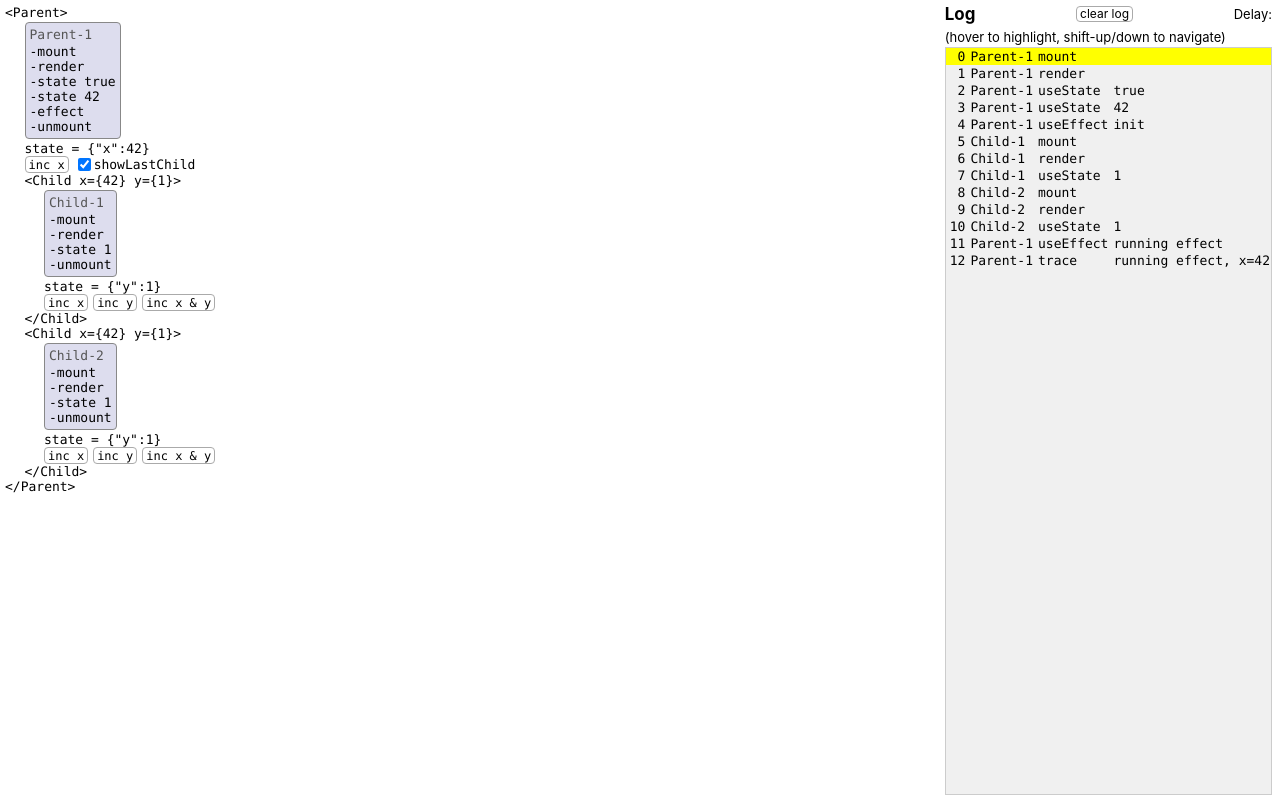
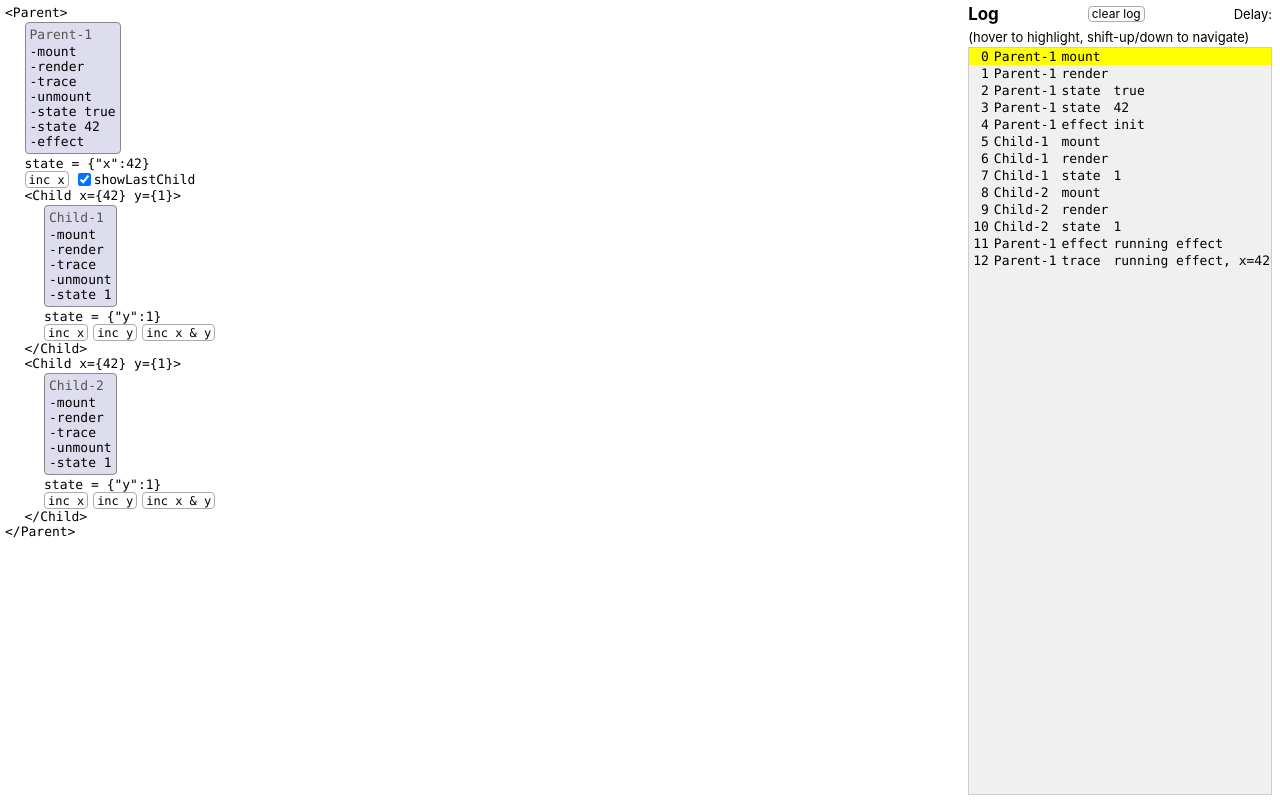
Before and after one commit to Oblosys/react-hook-tracer, a React (Create React App) app: page / in a window 1280 px wide. Built offline with nearby package versions, Linux system fonts and the light colour scheme.

Commit message:
Keep track of trace origin

```diff
--- a/packages/react-hook-tracer/src/Tracer.ts
+++ b/packages/react-hook-tracer/src/Tracer.ts
@@ -1,8 +1,9 @@
-// TODO: Use different name
+import { HookInfo } from './types'
+
 export interface LogEntry {
   label: string
-  stage: string
-  message: string // TODO: Make optional
+  origin: HookInfo
+  message?: string
 }
 
 type TraceObserver = { setLogEntries: (entries: LogEntry[]) => void }
@@ -38,8 +39,16 @@ export class Tracer {
     this.notifyListeners()
   }
 
-  trace(label: string, stage: string, message = ''): void {
-    const logEntry = { label, stage, message }
+  trace(label: string, origin: HookInfo, message?: string): void {
+    const logEntry = { label, origin, message }
+
+    const consoleLogArgs = [
+      'Trace:',
+      logEntry.label,
+      logEntry.origin.hookType,
+      ...(logEntry.message !== undefined ? [logEntry.message] : []),
+    ]
+    console.log(...consoleLogArgs)
 
     this.logEntries = [...this.logEntries, logEntry]
     this.notifyListeners()
--- a/packages/react-hook-tracer/src/components/LogEntries.tsx
+++ b/packages/react-hook-tracer/src/components/LogEntries.tsx
@@ -48,7 +48,7 @@ interface LogEntryProps {
 const LogEntry = memo(
   ({
     index,
-    entry: { label, stage, message },
+    entry: { label, origin, message },
     isHighlighted,
     setHighlightedIndex,
   }: LogEntryProps) => (
@@ -59,8 +59,8 @@ const LogEntry = memo(
     >
       <td className="index">{index}</td>
       <td className="label">{label}</td>
-      <td className="stage">{stage}</td>
-      <td className="message">{message}</td>
+      <td className="origin">{origin.hookType}</td>
+      <td className="message">{message ?? ''}</td>
     </tr>
   ),
 )
--- a/packages/react-hook-tracer/src/hookTracer.ts
+++ b/packages/react-hook-tracer/src/hookTracer.ts
@@ -3,7 +3,6 @@ import React, { Dispatch, SetStateAction, useCallback, useRef } from 'react'
 import { tracer } from './Tracer'
 import * as internal from './componentRegistry'
 import { HookPanel } from './components/HookPanel'
-import { HookInfo, HookType } from './types'
 
 interface UseTracer {
   label: string
@@ -14,13 +13,18 @@ export const useTracer = (): UseTracer => {
   const componentInfo = internal.registerCurrentComponent()
   const label = componentInfo.label
 
-  const trace = useCallback((message: string) => tracer.trace(label, 'trace', message), [label])
+  const traceOriginMount = internal.registerHook('mount')
+  const traceOriginRender = internal.registerHook('render')
+  const traceOriginTrace = internal.registerHook('trace') // TODO: is 'trace' overkill in the hookpanel?
+  const traceOriginUnmount = internal.registerHook('unmount')
+
+  // TODO: Is origin enough? Or do we want to control the string? (e.g. 'useState'/'setState' for 'state')
 
   const isInitialized = useRef(false)
 
   if (!isInitialized.current) {
     isInitialized.current = true
-    tracer.trace(label, 'mount')
+    tracer.trace(label, traceOriginMount)
   }
 
   // const pendingProps = internal.getCurrentOwner()?.pendingProps ?? {}
@@ -30,23 +34,22 @@ export const useTracer = (): UseTracer => {
   //   .filter((prop) => pendingProps[prop] !== memoizedProps[prop])
   // const memoizedState = internal.getCurrentOwner()?.memoizedState ?? {}
   // tracer.trace(label, 'render', JSON.stringify(updatedProps))
-  tracer.trace(label, 'render')
+  tracer.trace(label, traceOriginRender)
 
   // Effect with empty dependencies to track component unmount
   React.useEffect(
     () => () => {
-      tracer.trace(label, 'unmounted')
+      tracer.trace(label, traceOriginUnmount)
     },
-    [label], // TODO: Maybe just ignore? Doesn't change anyway.
+    [label, traceOriginUnmount], // TODO: Maybe just ignore? Don't change anyway.
   )
 
-  const mkHookInfo = (hookType: HookType): HookInfo => ({ hookType, info: '' })
-  const getHookStages = () => [
-    mkHookInfo('mount'),
-    mkHookInfo('render'),
-    ...componentInfo.registeredHooks,
-    mkHookInfo('unmount'),
-  ]
+  const trace = useCallback(
+    (message: string) => tracer.trace(label, traceOriginTrace, message),
+    [label, traceOriginTrace],
+  )
+
+  const getHookStages = () => componentInfo.registeredHooks
   const WrappedHookPanel = () => HookPanel({ label, getHookStages })
 
   return { label, trace, HookPanel: WrappedHookPanel }
@@ -72,7 +75,7 @@ const useStateTraced = <S>(initialState: S): [S, Dispatch<SetStateAction<S>>] =>
 
   const isInitialized = useRef(false)
   if (!isInitialized.current) {
-    tracer.trace(label, 'useState', JSON.stringify(initialState))
+    tracer.trace(label, hookInfo, JSON.stringify(initialState))
     hookInfo.info = JSON.stringify(initialState)
     isInitialized.current = true
   }
@@ -83,13 +86,13 @@ const useStateTraced = <S>(initialState: S): [S, Dispatch<SetStateAction<S>>] =>
     if (isUpdateFunction(valueOrUpdateFunction)) {
       setValue((prevState) => {
         const newValue = valueOrUpdateFunction(prevState)
-        tracer.trace(label, 'setState fn', JSON.stringify(newValue))
+        tracer.trace(label, hookInfo, `setState fn ${JSON.stringify(newValue)}`)
         hookInfo.info = JSON.stringify(newValue) // TODO: string may get big
         return newValue
       })
     } else {
       const newValue = valueOrUpdateFunction
-      tracer.trace(label, 'setState', JSON.stringify(newValue))
+      tracer.trace(label, hookInfo, `setState ${JSON.stringify(newValue)}`)
       setValue(newValue)
       hookInfo.info = JSON.stringify(newValue)
     }
@@ -99,12 +102,12 @@ const useStateTraced = <S>(initialState: S): [S, Dispatch<SetStateAction<S>>] =>
 }
 
 const useEffectTraced = (effectRaw: React.EffectCallback, deps?: React.DependencyList): void => {
-  internal.registerHook('effect')
+  const hookInfo = internal.registerHook('effect')
   const label = internal.getCurrentComponentLabel()
 
   const isInitialized = useRef(false)
   if (!isInitialized.current) {
-    tracer.trace(label, 'useEffect', 'init')
+    tracer.trace(label, hookInfo, 'init')
     isInitialized.current = true
   } else {
     // maybe log which dep. changed
@@ -112,13 +115,13 @@ const useEffectTraced = (effectRaw: React.EffectCallback, deps?: React.Dependenc
   }
 
   const effect = () => {
-    tracer.trace(label, 'useEffect', 'running effect')
+    tracer.trace(label, hookInfo, 'running effect')
     const cleanupRaw = effectRaw()
     if (cleanupRaw === undefined) {
       return
     } else {
       const cleanup = () => {
-        tracer.trace(label, 'useEffect', 'cleanup')
+        tracer.trace(label, hookInfo, 'cleanup')
         cleanupRaw()
       }
       return cleanup
--- a/packages/react-hook-tracer/src/types.ts
+++ b/packages/react-hook-tracer/src/types.ts
@@ -1,7 +1,8 @@
-// TODO: These are not all hook types
-export type HookType = 'mount' | 'render' | 'state' | 'effect' | 'unmount'
+// TODO: These are not all hook types. Maybe use TraceOrigin?
+export type HookType = 'mount' | 'render' | 'state' | 'effect' | 'trace' | 'unmount'
 
 export interface HookInfo {
   hookType: HookType
   info: string
 }
+export const mkHookInfo = (hookType: HookType): HookInfo => ({ hookType, info: '' })
```
